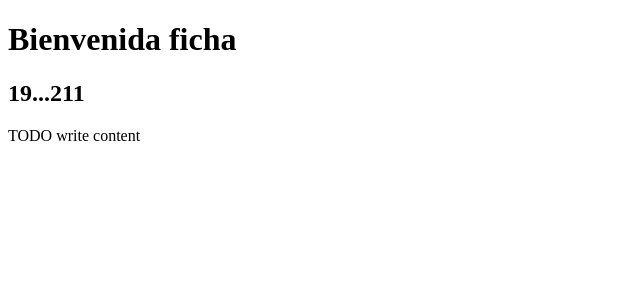
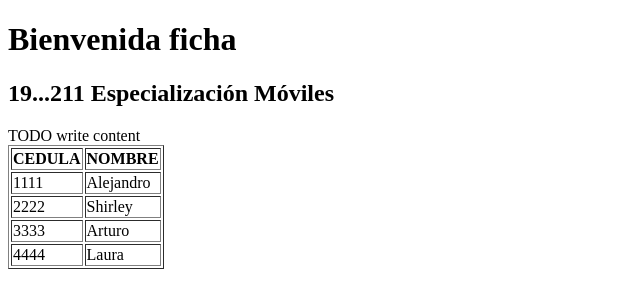
Before and after one commit to VELCAID/Aide, a website: page public_html/index.html in a window 1280 px wide. Shown: the whole page, without its empty margins (0-640 px from the left). Drawn offline with Linux system fonts and the light colour scheme.

Commit message:
Modificación por segunda ocasión del index

```diff
--- a/public_html/index.html
+++ b/public_html/index.html
@@ -13,7 +13,34 @@ and open the template in the editor.
     <body>
 
         <h1>Bienvenida ficha</h1>
-        <h2>19...211</h2>
+        <h2>19...211 Especialización Móviles</h2>
         <div>TODO write content</div>
+        <table border="1">
+            <thead>
+                <tr>
+                    <th>CEDULA</th>
+                    <th>NOMBRE</th>
+                </tr>
+            </thead>
+            <tbody>
+                <tr>
+                    <td>1111</td>
+                    <td>Alejandro</td>
+                </tr>
+                <tr>
+                    <td>2222</td>
+                    <td>Shirley</td>
+                </tr>
+                <tr>
+                    <td>3333</td>
+                    <td>Arturo</td>
+                </tr>
+                <tr>
+                    <td>4444</td>
+                    <td>Laura</td>
+                </tr>
+            </tbody>
+        </table>
+
     </body>
 </html>
```
